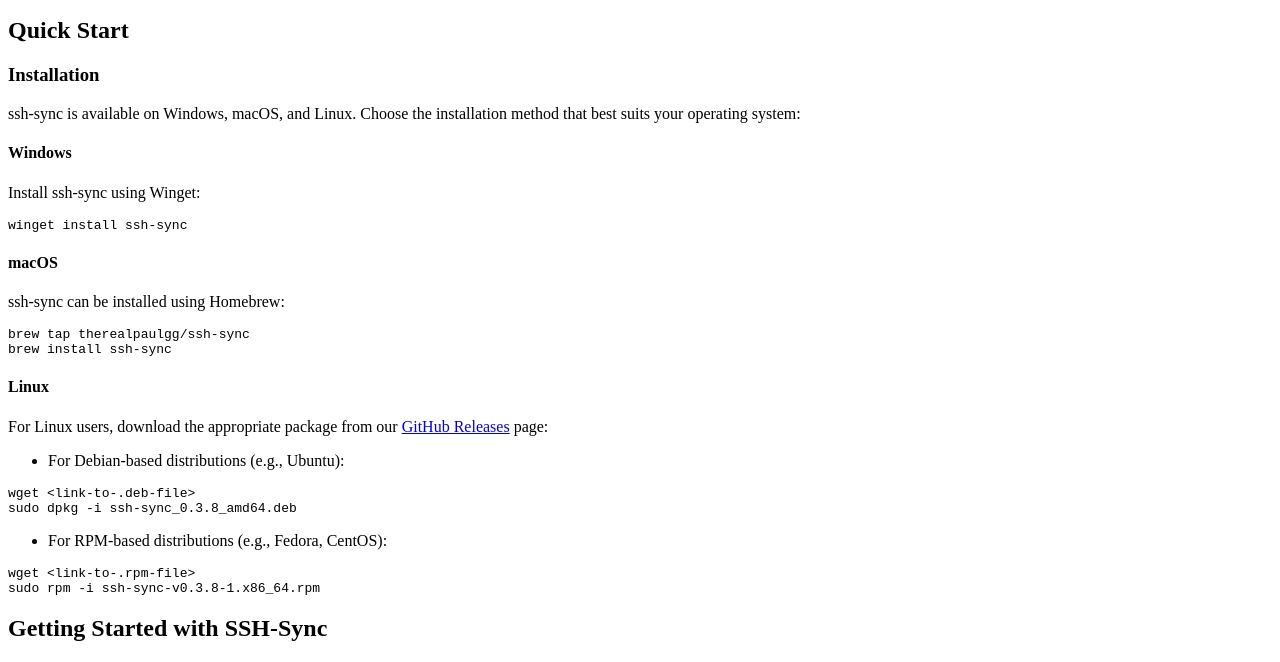
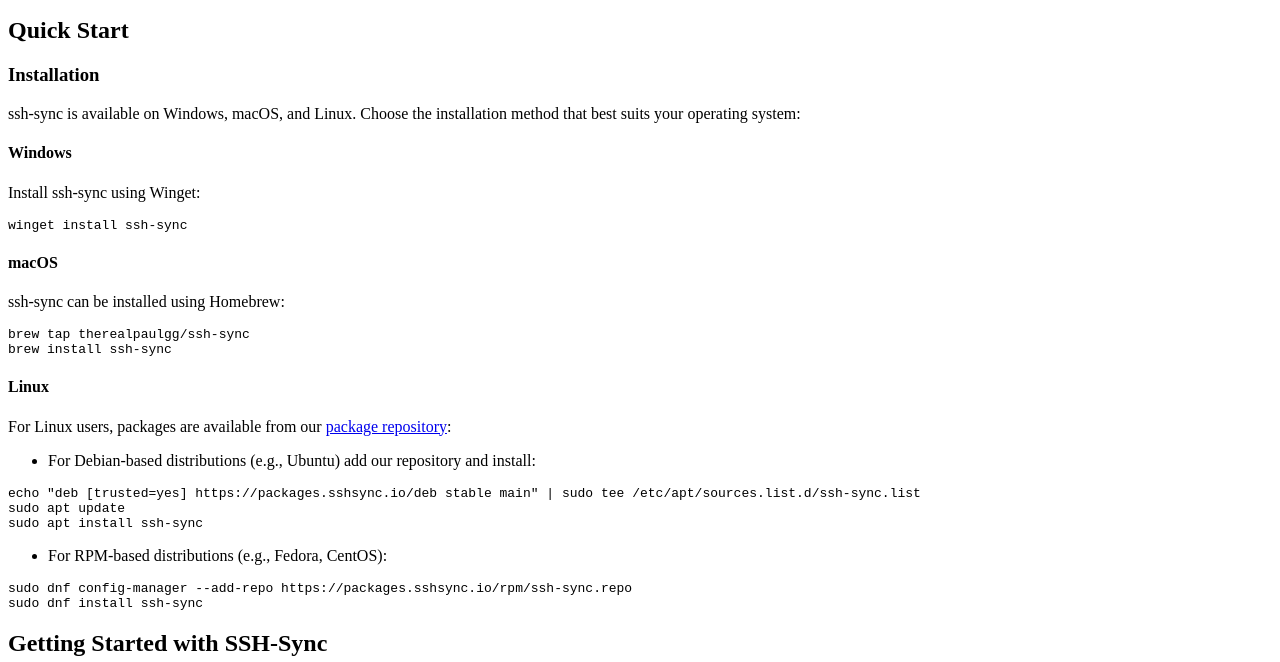
Before and after one commit to therealpaulgg/ssh-sync, a plain HTML site: page docs/index.html in a window 1280 px wide. Shown: the part 123-785 px from the top of the page. Drawn offline with Linux system fonts and the light colour scheme.

Commit message:
Add ARM builds and package repositories

```diff
--- a/docs/index.html
+++ b/docs/index.html
@@ -13,18 +13,19 @@
 <span class="hljs-keyword">brew </span>install ssh-sync
 </code></pre>
 <h4 id="linux">Linux</h4>
-<p>For Linux users, download the appropriate package from our <a href="https://github.com/therealpaulgg/ssh-sync/releases">GitHub Releases</a> page:</p>
+<p>For Linux users, packages are available from our <a href="https://packages.sshsync.io">package repository</a>:</p>
 <ul>
-<li>For Debian-based distributions (e.g., Ubuntu):</li>
+<li>For Debian-based distributions (e.g., Ubuntu) add our repository and install:</li>
 </ul>
-<pre><code class="lang-shell"><span class="hljs-selector-tag">wget</span> &lt;<span class="hljs-selector-tag">link-to-</span><span class="hljs-selector-class">.deb-file</span>&gt;
-<span class="hljs-selector-tag">sudo</span> <span class="hljs-selector-tag">dpkg</span> <span class="hljs-selector-tag">-i</span> <span class="hljs-selector-tag">ssh-sync_0</span><span class="hljs-selector-class">.3</span><span class="hljs-selector-class">.8_amd64</span><span class="hljs-selector-class">.deb</span>
+<pre><code class="lang-shell"><span class="hljs-selector-tag">echo</span> <span class="hljs-string">"deb [trusted=yes] https://packages.sshsync.io/deb stable main"</span> <span class="hljs-pipe">|</span> <span class="hljs-selector-tag">sudo</span> <span class="hljs-selector-tag">tee</span> <span class="hljs-selector-tag">/etc/apt/sources.list.d/ssh-sync.list</span>
+<span class="hljs-selector-tag">sudo</span> <span class="hljs-selector-tag">apt</span> <span class="hljs-selector-tag">update</span>
+<span class="hljs-selector-tag">sudo</span> <span class="hljs-selector-tag">apt</span> <span class="hljs-selector-tag">install</span> <span class="hljs-selector-tag">ssh-sync</span>
 </code></pre>
 <ul>
 <li>For RPM-based distributions (e.g., Fedora, CentOS):</li>
 </ul>
-<pre><code class="lang-shell"><span class="hljs-selector-tag">wget</span> &lt;<span class="hljs-selector-tag">link-to-</span><span class="hljs-selector-class">.rpm-file</span>&gt;
-<span class="hljs-selector-tag">sudo</span> <span class="hljs-selector-tag">rpm</span> <span class="hljs-selector-tag">-i</span> <span class="hljs-selector-tag">ssh-sync-v0</span><span class="hljs-selector-class">.3</span><span class="hljs-selector-class">.8-1</span><span class="hljs-selector-class">.x86_64</span><span class="hljs-selector-class">.rpm</span>
+<pre><code class="lang-shell"><span class="hljs-selector-tag">sudo</span> <span class="hljs-selector-tag">dnf</span> <span class="hljs-selector-tag">config-manager</span> <span class="hljs-selector-tag">--add-repo</span> <span class="hljs-selector-tag">https://packages.sshsync.io/rpm/ssh-sync.repo</span>
+<span class="hljs-selector-tag">sudo</span> <span class="hljs-selector-tag">dnf</span> <span class="hljs-selector-tag">install</span> <span class="hljs-selector-tag">ssh-sync</span>
 </code></pre>
 <h2 id="getting-started-with-ssh-sync">Getting Started with SSH-Sync</h2>
 <p>SSH-Sync makes managing and syncing your SSH keys across multiple machines effortless. Here&#39;s how to get started:</p>
```
Also changed, not shown: 4 other files.
